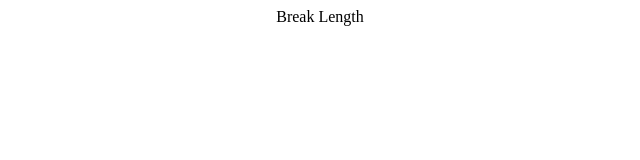
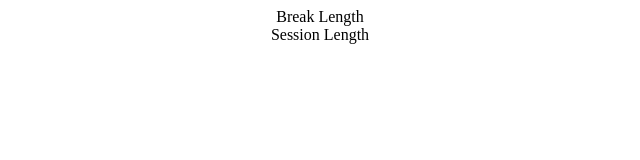
Before and after one commit to rashad25evans/react-pomodoro, a React (Create React App) app: page / in a window 1280 px wide. Shown: the top 160 px of the page, without its empty margins (320-960 px from the left). Built offline with nearby package versions, Linux system fonts and the light colour scheme.

Commit message:
feat: Create Session component and add test

```diff
--- a/src/App.tsx
+++ b/src/App.tsx
@@ -1,11 +1,13 @@
 import React from 'react';
 import Break from './components/Break/Break';
+import Session from './components/Session/Session'
 import './App.css';
 
 function App() {
   return (
     <div className='App'>
       <Break />
+      <Session />
     </div>
   );
 }
--- /dev/null
+++ b/src/components/Session/Session.tsx
@@ -0,0 +1,7 @@
+import React from 'react';
+
+const Session = () => {
+  return <div id='session-label'>Session Length</div>;
+};
+
+export default Session;
```
Also changed, not shown: 2 other files (tests, documents, lock files or other folders).
